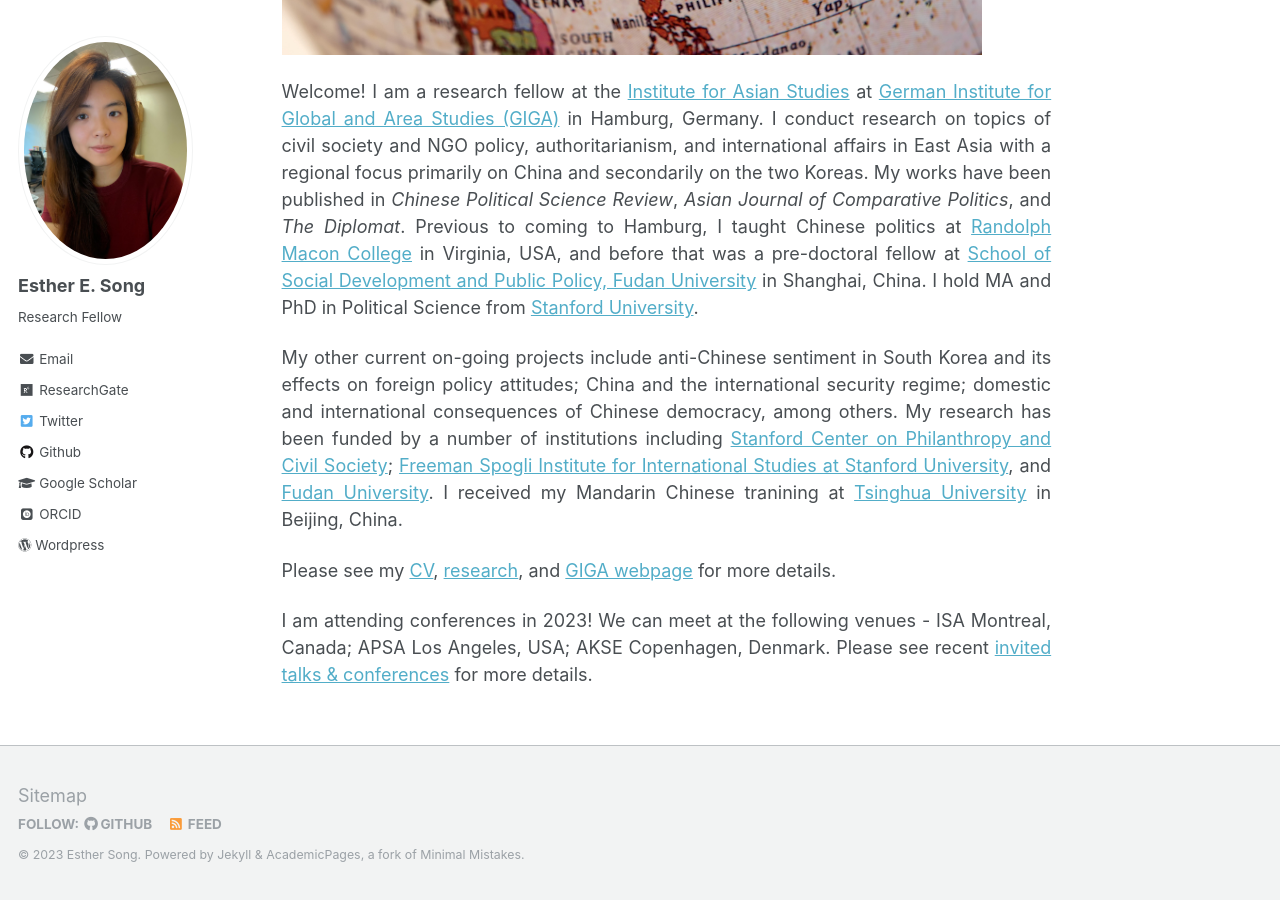
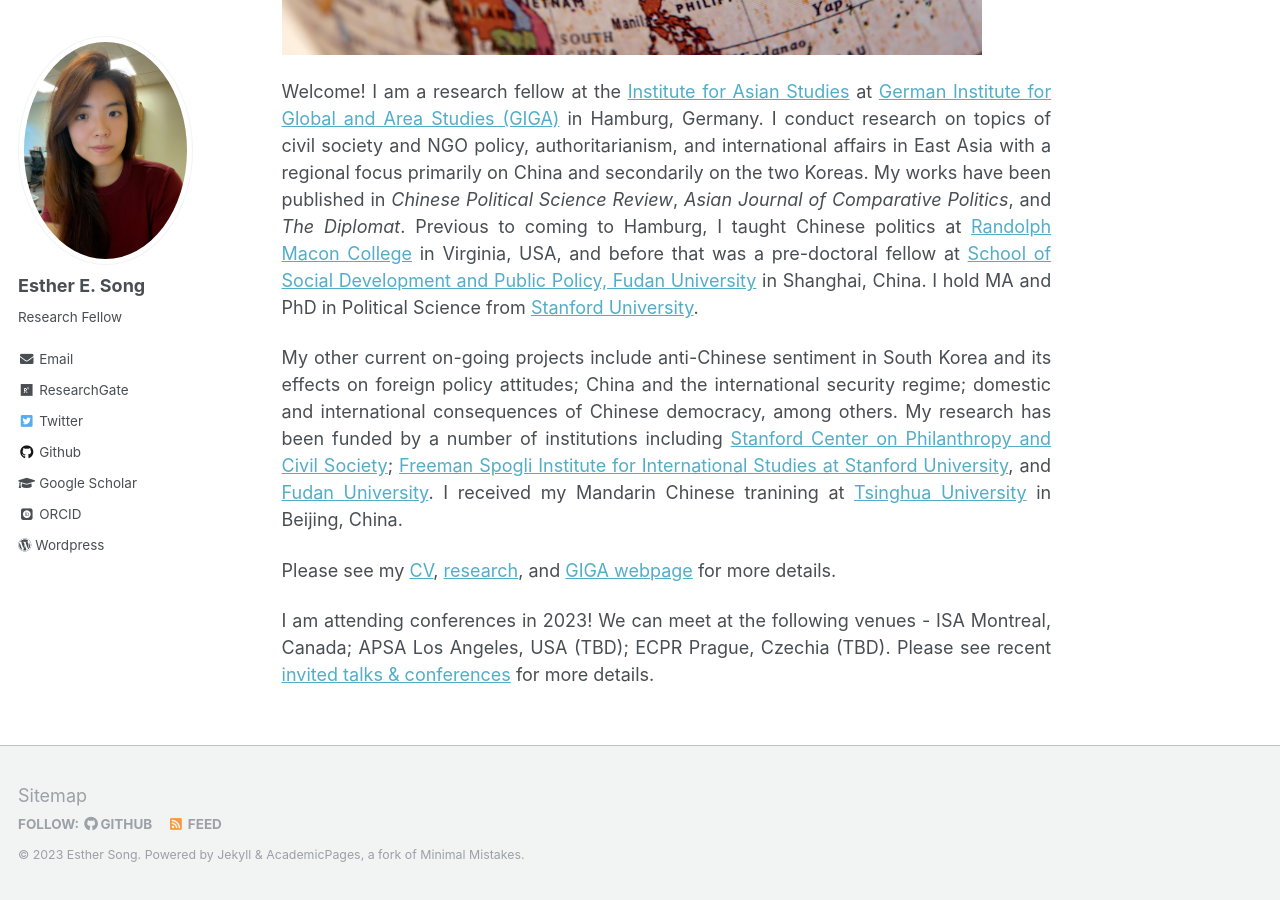
Before and after one commit to ehsong/ehsong.github.io, a Jekyll site: the page built from _pages/about.md, in a window 1280 px wide and 900 px high, scrolled down 529 px. Built offline with Jekyll 4.4.1, drawn with Linux system fonts in a browser that asks for light colours; some web fonts are replaced.

Commit message:
Update about.md

```diff
--- a/_pages/about.md
+++ b/_pages/about.md
@@ -15,4 +15,4 @@ My other current on-going projects include anti-Chinese sentiment in South Korea
 
 Please see my [CV](https://drive.google.com/file/d/1vqUiT1oKTXUNqQ2dkH4wXfByTyfpPaoa/view?usp=sharing), [research](https://ehsong.github.io/research/),  and [GIGA webpage](https://www.giga-hamburg.de/en/the-giga/team/song-esther) for more details.
 
-I am attending conferences in 2023! We can meet at the following venues - ISA Montreal, Canada; APSA Los Angeles, USA; AKSE Copenhagen, Denmark. Please see recent [invited talks & conferences](https://ehsong.github.io/talks/) for more details.
+I am attending conferences in 2023! We can meet at the following venues - ISA Montreal, Canada; APSA Los Angeles, USA (TBD); ECPR Prague, Czechia (TBD). Please see recent [invited talks & conferences](https://ehsong.github.io/talks/) for more details.
```
